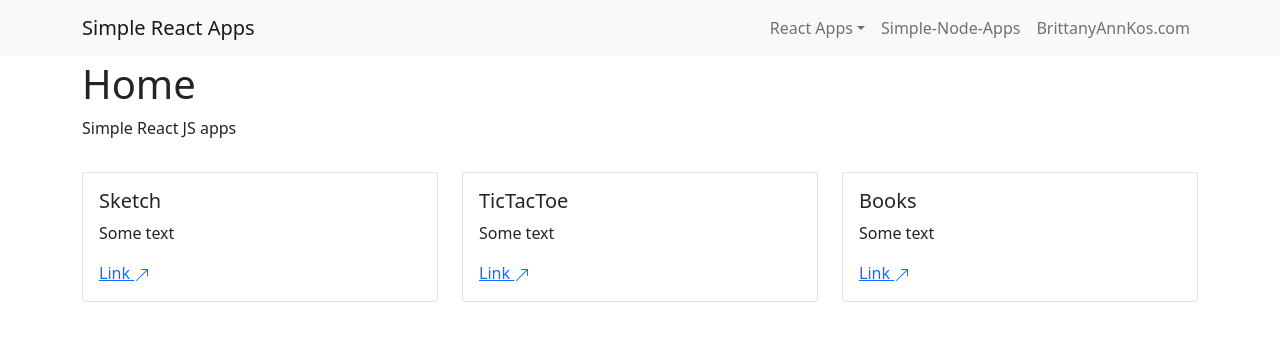
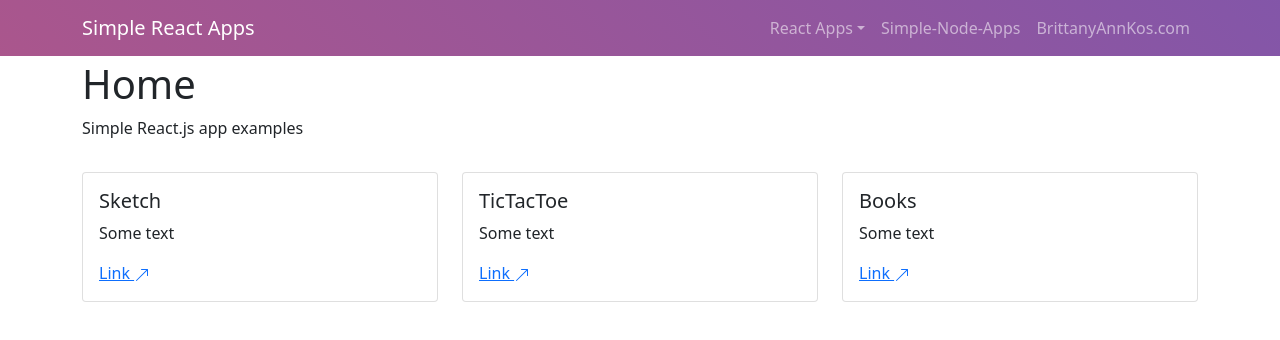
Before and after one commit to koscida/simple-react-apps, a React (Create React App) app: page / in a window 1280 px wide. Shown: the top 340 px of the page. Built offline with nearby package versions, Linux system fonts and the light colour scheme.

Commit message:
update header

```diff
--- a/src/base/App.js
+++ b/src/base/App.js
@@ -23,7 +23,7 @@ import './index.css'
 function App() {
 	return (
 		<Router>
-			<Navbar bg="light" expand="lg" fixed="top">
+			<Navbar expand="lg" fixed="top" variant="dark" >
 				<Container>
 					<Navbar.Brand href="/">Simple React Apps</Navbar.Brand>
 					<Navbar.Toggle aria-controls="basic-navbar-nav" />
@@ -35,7 +35,7 @@ function App() {
 								)}
 							</NavDropdown>
 							<Nav.Link href="https://koscida-simple-node-apps.herokuapp.com/">Simple-Node-Apps</Nav.Link>
-							<Nav.Link href="http://brittanyannkos.com/">BrittanyAnnKos.com</Nav.Link>
+							<Nav.Link href="http://brittanyannkos.com/" target="_blank">BrittanyAnnKos.com</Nav.Link>
 						</Nav>
 					</Navbar.Collapse>
 				</Container>
--- a/src/base/Home.js
+++ b/src/base/Home.js
@@ -15,7 +15,7 @@ function Home() {
 			<Container fluid="md">
 				<Row className='my-3'>
 					<h1>Home</h1>
-					<p>Simple React JS apps</p>
+					<p>Simple React.js app examples</p>
 				</Row>
 				<Row>
 					{navLinks.filter( nav => (nav.display && (nav.isHome === undefined || !nav.isHome)) ).map( (nav, i) =>
--- a/src/base/index.css
+++ b/src/base/index.css
@@ -1,3 +1,9 @@
+:root {
+	--purpleOG: #6d56b8;
+	--purple:hsla(254, 41%, 53%, 1);
+	--pinkOG: #c3407c;
+	--pink: hsla(333, 41%, 53%, 1);
+}
 * {
 	margin: 0;
 	padding: 0;
@@ -7,3 +13,28 @@
 	margin: 60px 0 0 0;
 	padding: 0;
 }
+
+.navbar {
+	background: var(--purple);
+	background-image: linear-gradient(45deg,
+		var(--pink) 0%,
+		var(--purple) 50%,
+		var(--pink) 100%
+	);
+	background-size: 400%;
+	background-position: left;
+	animation: pulse 60s infinite;
+}
+@keyframes pulse {
+	0% {
+		background-position: left;
+	}
+
+	50% {
+		background-position: 50%;
+	}
+
+	100% {
+		background-position: left;
+	}
+}
```
